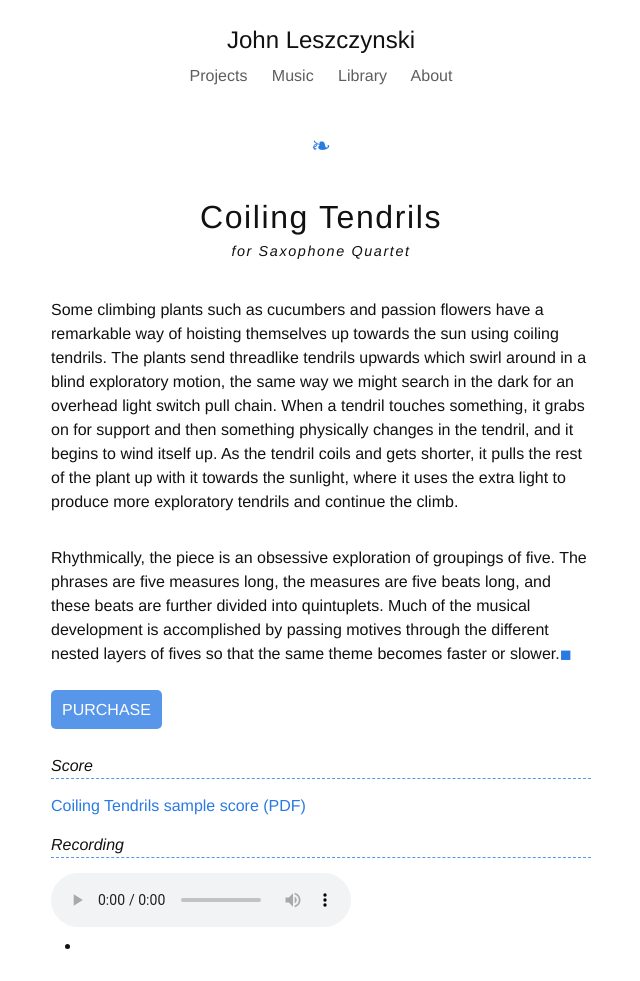
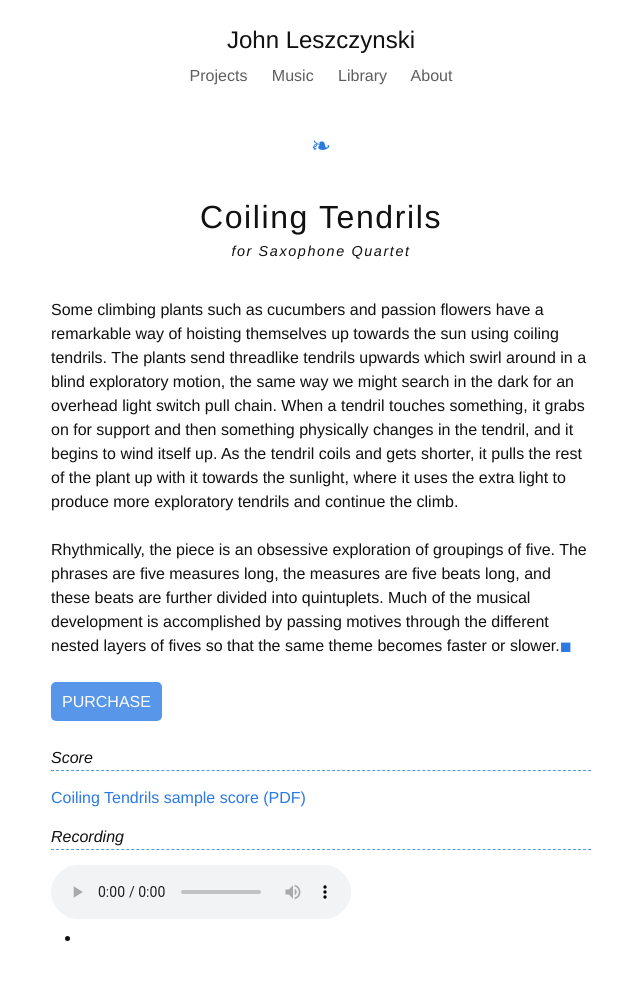
Before and after one commit to ave-llan/ave-llan.github.io, a Jekyll site: the page built from music/coiling-tendrils.md, in a window 1280 px wide. Shown: the whole page, without its empty margins (319-959 px from the left). Built offline with Jekyll 4.4.1, drawn with Linux system fonts in a browser that asks for light colours.

Commit message:
Add coiling tendrils

```diff
--- a/music/coiling-tendrils.html
+++ b/music/coiling-tendrils.md
@@ -7,9 +7,7 @@ score: link-to-score.pdf
 recording:
 
 ---
-<p>
   Some climbing plants such as cucumbers and passion flowers have a remarkable way of hoisting themselves up towards the sun using coiling tendrils. The plants send threadlike tendrils upwards which swirl around in a blind exploratory motion, the same way we might search in the dark for an overhead light switch pull chain. When a tendril touches something, it grabs on for support and then something physically changes in the tendril, and it begins to wind itself up. As the tendril coils and gets shorter, it pulls the rest of the plant up with it towards the sunlight, where it uses the extra light to produce more exploratory tendrils and continue the climb.
-</p>
-
+<br><br>
 
 Rhythmically, the piece is an obsessive exploration of groupings of five. The phrases are five measures long, the measures are five beats long, and these beats are further divided into quintuplets. Much of the musical development is accomplished by passing motives through the different nested layers of fives so that the same theme becomes faster or slower.
```
Also changed, not shown: music/the-builder.md (+1 -3 lines).
